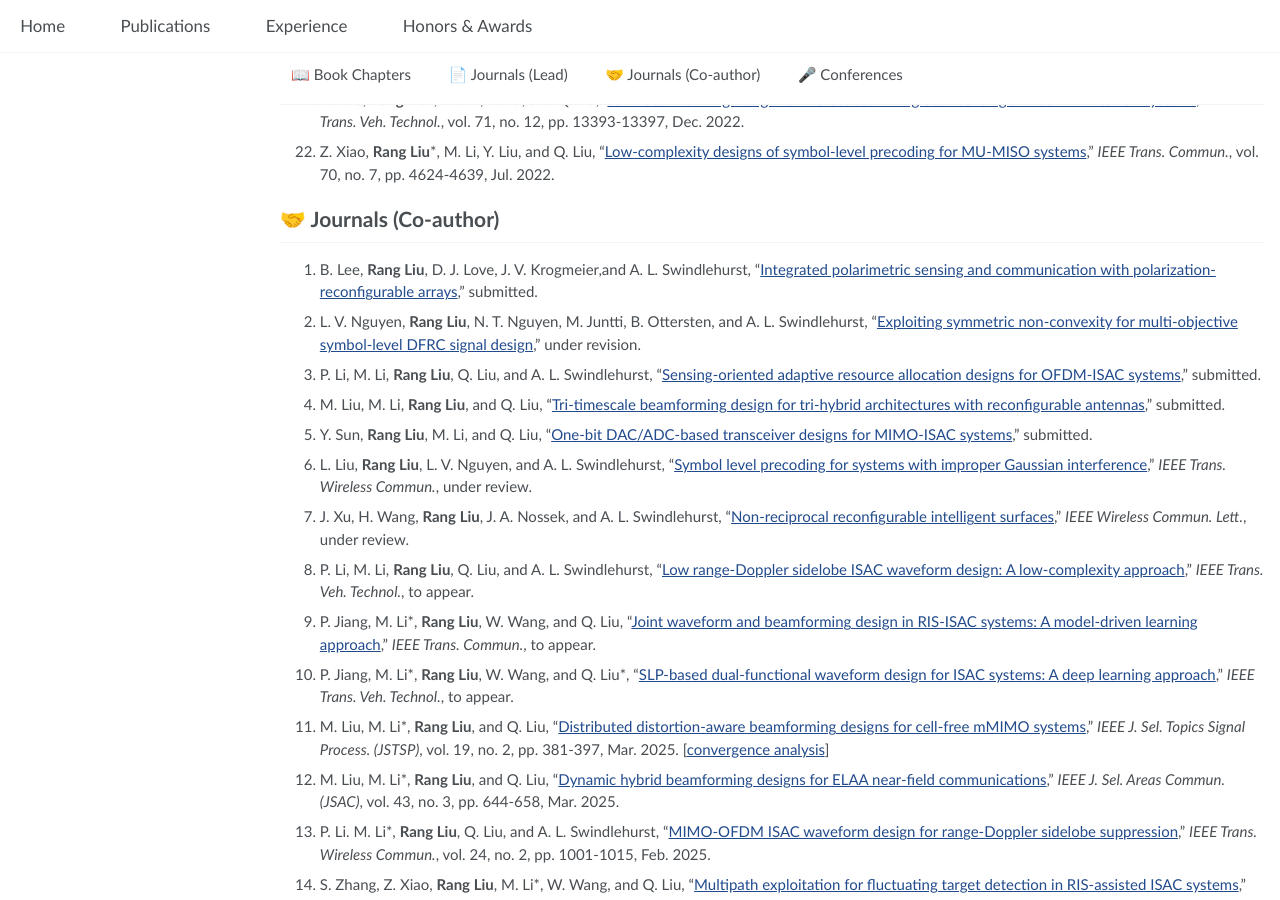
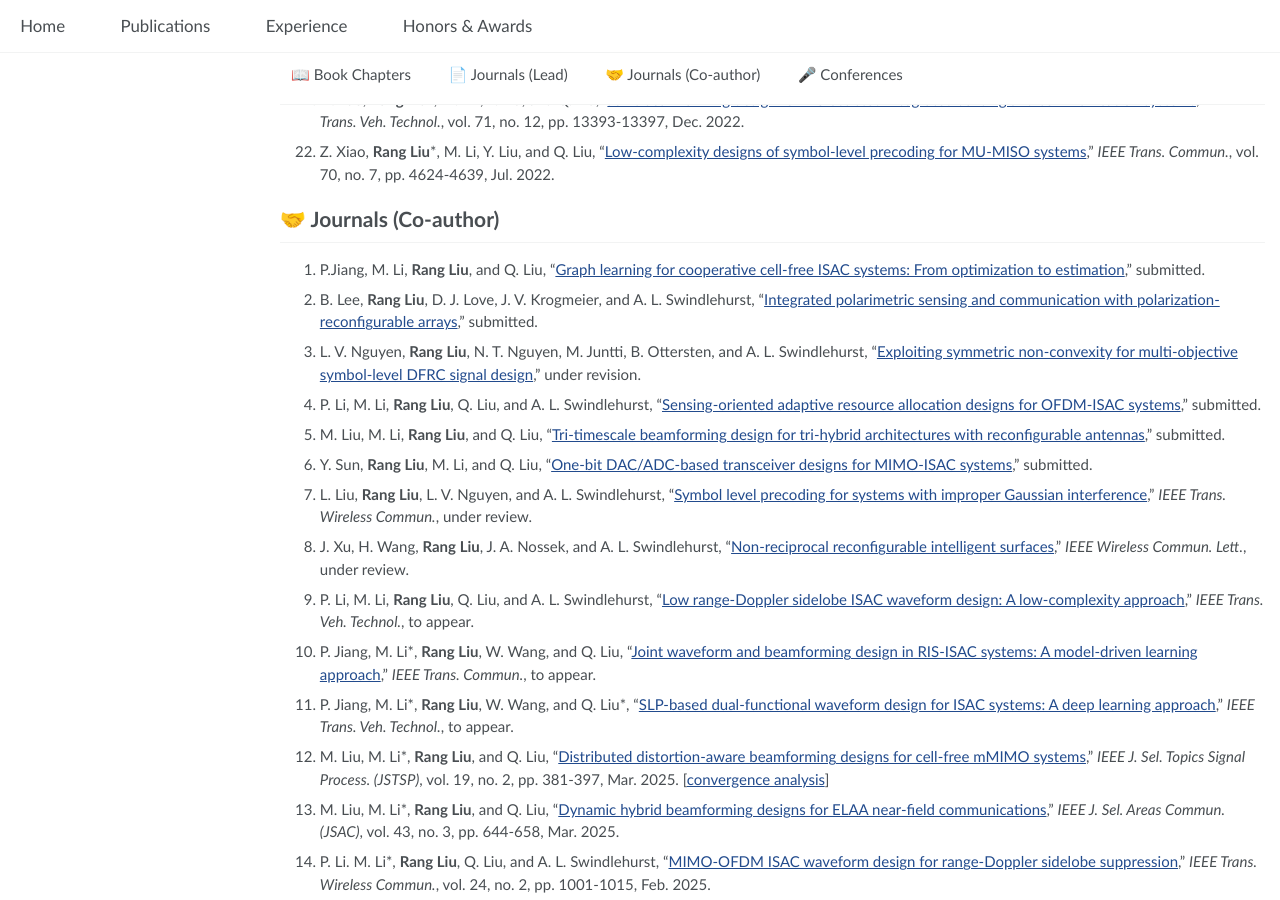
Before and after one commit to RangLiu0706/RangLiu0706.github.io, a Jekyll site: the page built from _pages/publications.md, in a window 1280 px wide and 900 px high, scrolled down 1383 px. Built offline with Jekyll 4.4.1, drawn with Linux system fonts in a browser that asks for light colours.

Commit message:
update0717

```diff
--- a/_pages/publications.md
+++ b/_pages/publications.md
@@ -79,7 +79,9 @@ in *Metasurfaces for Wireless Communications*. Springer, in production.
 
 # 🤝 Journals (Co-author)  {#journal-coauthor}
 
-30. B. Lee, **Rang Liu**, D. J. Love, J. V. Krogmeier,and A. L. Swindlehurst, "[Integrated polarimetric sensing and communication with polarization-reconfigurable arrays](https://www.arxiv.org/abs/2506.23410)," submitted.
+31. P.Jiang, M. Li, **Rang Liu**, and Q. Liu, "[Graph learning for cooperative cell-free ISAC systems: From optimization to estimation](https://arxiv.org/abs/2507.06612)," submitted.
+
+30. B. Lee, **Rang Liu**, D. J. Love, J. V. Krogmeier, and A. L. Swindlehurst, "[Integrated polarimetric sensing and communication with polarization-reconfigurable arrays](https://www.arxiv.org/abs/2506.23410)," submitted.
 
 29. L. V. Nguyen, **Rang Liu**, N. T. Nguyen, M. Juntti, B. Ottersten, and A. L. Swindlehurst, "[Exploiting symmetric non-convexity for multi-objective symbol-level DFRC signal design](https://arxiv.org/abs/2504.14281)," under revision.
 
```
